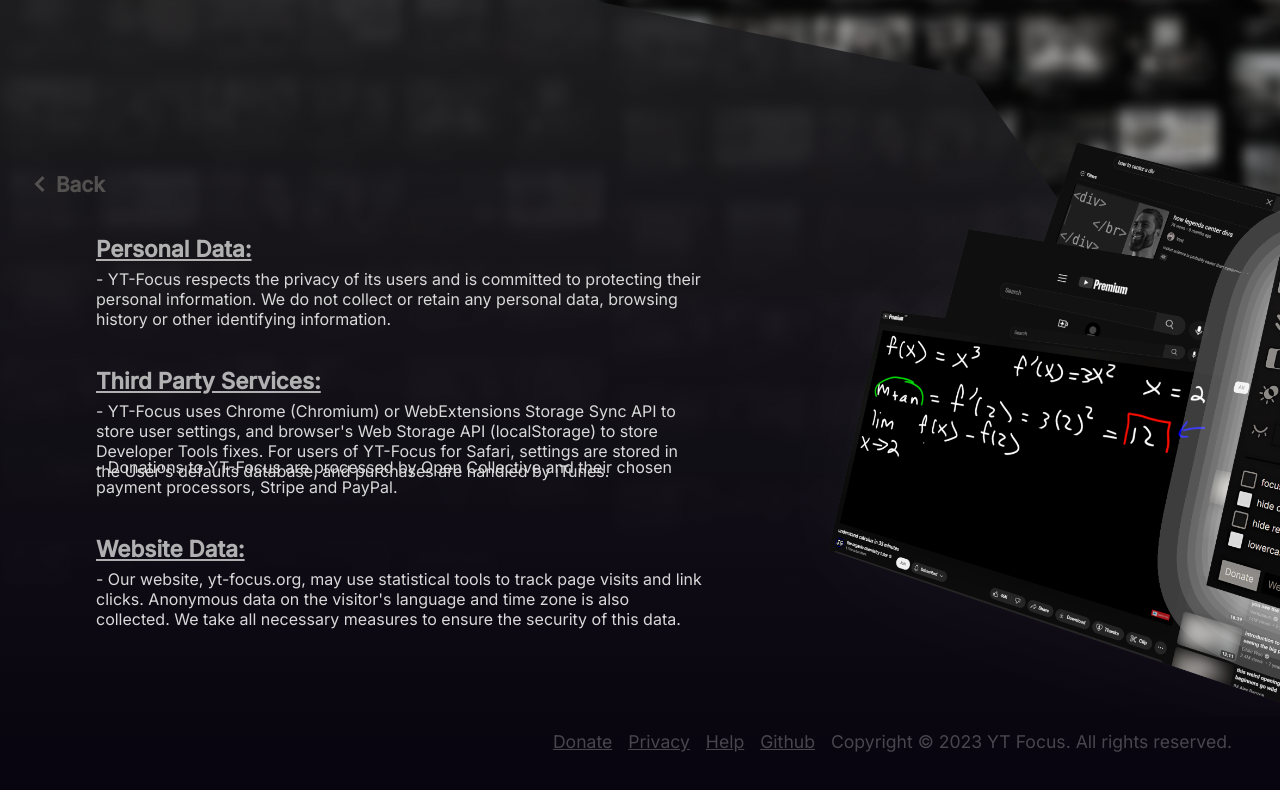
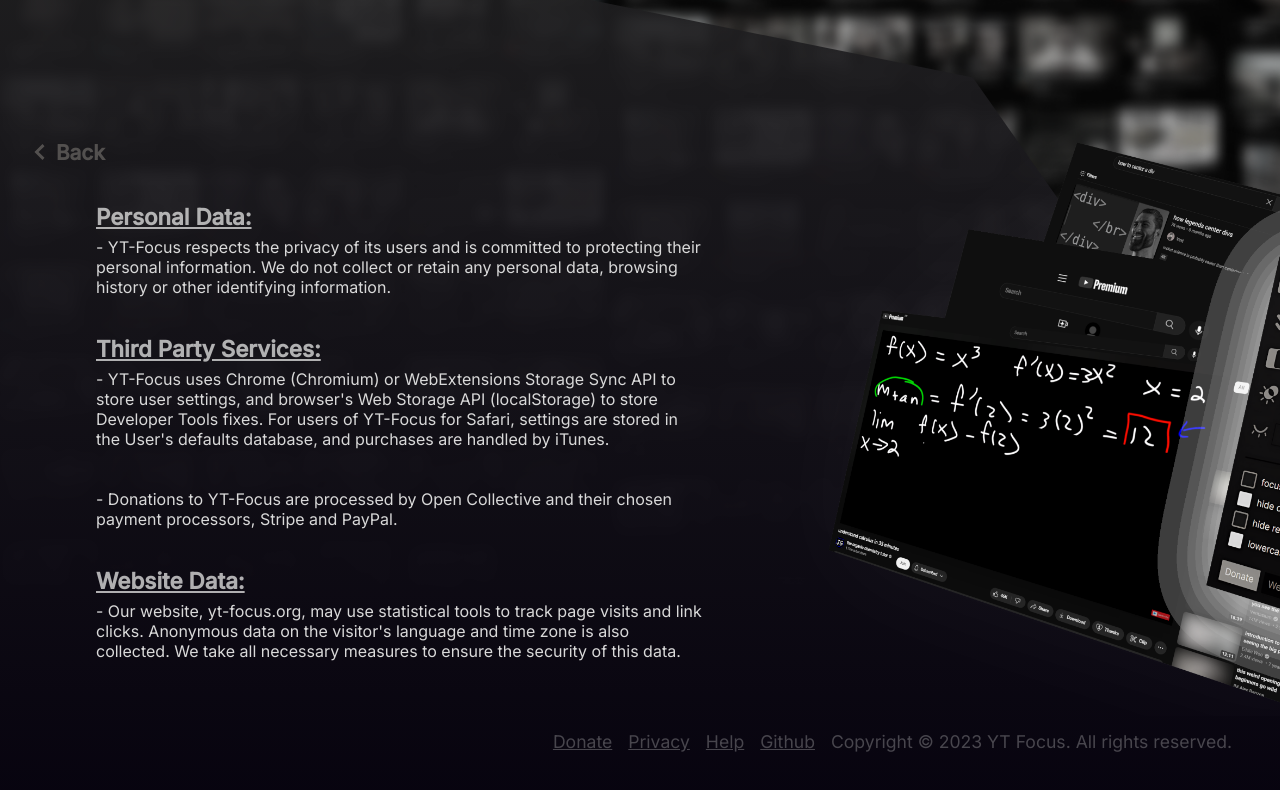
Before and after one commit to yt-focus/yt-focus-website, a React (Create React App) app: page /privacy in a window 1280 px wide. Shown: the top 790 px of the page. Built offline with nearby package versions, Linux system fonts and the light colour scheme.

Commit message:
small fix with privacy page

```diff
--- a/src/pages/Privacy/Privacy.js
+++ b/src/pages/Privacy/Privacy.js
@@ -15,7 +15,7 @@ function Privacy () {
                 <IconDesc title='Third Party Services' >
                     YT-Focus uses Chrome (Chromium) or WebExtensions Storage Sync API to store user settings, and browser's Web Storage API (localStorage) to store Developer Tools fixes. For users of YT-Focus for Safari, settings are stored in the User's defaults database, and purchases are handled by iTunes.
                 </IconDesc>
-                <IconDesc style={{ marginTop: '-3rem' }}>
+                <IconDesc style={{ marginTop: '-1rem' }}>
                     Donations to YT-Focus are processed by Open Collective and their chosen payment processors, Stripe and PayPal.
                 </IconDesc>
                 <IconDesc title='Website Data' >
```
